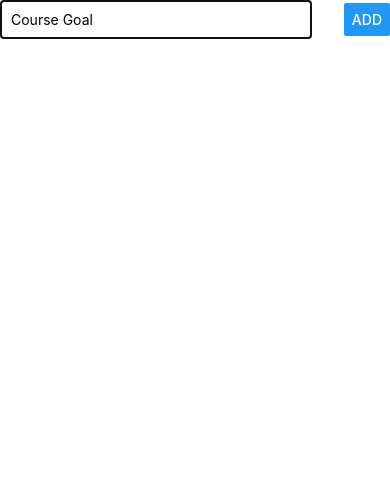
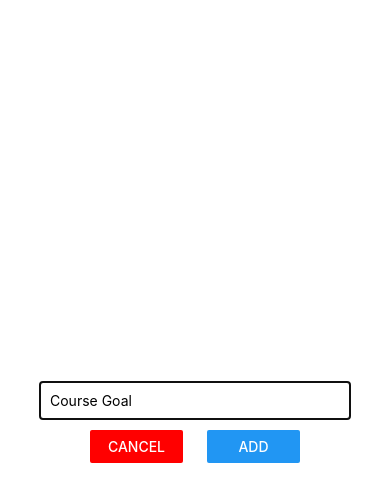
Before and after one commit to YogeshKinekar/React-Native, a React Native app: screen / in a window 390 px wide. Both pictures are taken after a click on the button "ADD NEW GOAL". Shown: the top 502 px of the page. Built offline with nearby package versions, Linux system fonts and the light colour scheme.

Commit message:
Added flexbox styling & closing modal clearing input & styling modal

```diff
--- a/App.js
+++ b/App.js
@@ -12,19 +12,26 @@ export default function App() {
 
 
   const addGoalHandler = goalTitle => {
-    setCourseGoals(currentGoals => [...currentGoals, {id : Math.random().toString(), value: goalTitle }]);
+    setCourseGoals(currentGoals => [
+      ...currentGoals, {id : Math.random().toString(), value: goalTitle }
+    ]);
+    setIsAddMode(false);
   };
 
   const removeGoalHandler = goalId => {
     setCourseGoals(currentGoals => {
       return courseGoals.filter((goal) => goal.id !== goalId)
     });
-  }
+  };
+    const cancelGoalAdditionHandler = () => {
+      setIsAddMode(false);
+    };
+
 
   return (
     <View style={styles.container}>
       <Button title="Add New Goal" onPress={() => setIsAddMode(true)}/>
-       <GoalInput visible={isAddMode} onAddGoal={addGoalHandler}/>
+       <GoalInput visible={isAddMode} onAddGoal={addGoalHandler} onCancel={cancelGoalAdditionHandler}/>
         <FlatList
       keyExtractor={(item, index) => item.id}
       data={courseGoals}
--- a/components/GoalInput.js
+++ b/components/GoalInput.js
@@ -6,6 +6,10 @@ const GoalInput = props => {
 
     const goalInputHandler = (enteredText) => {
         setEnteredGoal(enteredText);
+    };
+    const addGoalHandler = () =>{
+         props.onAddGoal(enteredGoal);
+         setEnteredGoal('');
     };
 
     return (
@@ -16,7 +20,14 @@ const GoalInput = props => {
                 style={styles.input}
                 onChangeText={goalInputHandler}
                 value={enteredGoal} />
-            <Button title="ADD" onPress={props.onAddGoal.bind(this, enteredGoal)} />
+                <View style={styles.buttonContainer}>
+                    <View style={styles.button}>
+                <Button title="CANCEL" color='red' onPress={props.onCancel} />
+                </View>
+                <View style={styles.button}>
+            <Button title="ADD" onPress={addGoalHandler} />
+            </View>
+            </View>
         </View>
         </Modal>
     );
@@ -24,16 +35,25 @@ const GoalInput = props => {
 
 const styles = StyleSheet.create({
     inputContainer: {
-        flexDirection: 'row',
-        justifyContent: 'space-between',
+        justifyContent: 'center',
+        flex: 1,
         alignItems: 'center'
     },
     input: {
         width: "80%",
         borderColor: 'black',
         borderWidth: 1,
-        padding: 10
+        padding: 10,
+        marginBottom:10
     },
+    buttonContainer: {
+        flexDirection: 'row',
+        justifyContent: 'space-around',
+        width: '60%'
+    },
+    button: {
+    width: '40%'
+    }
 });
 
 export default GoalInput;
```
